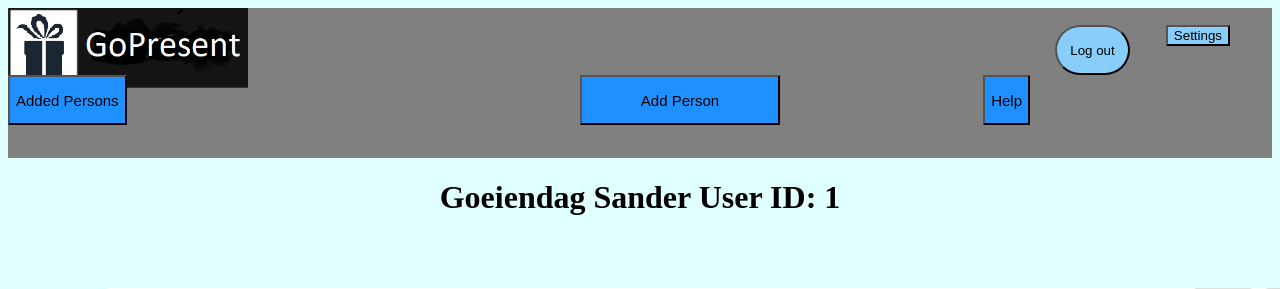
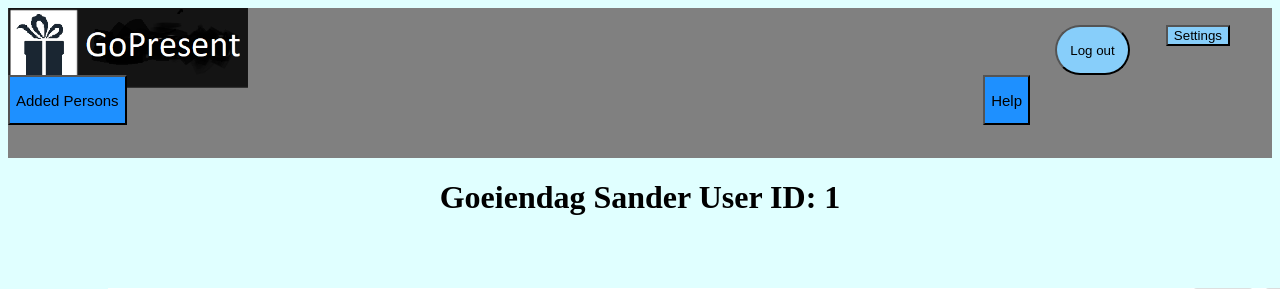
Before and after one commit to Micha221/InspirationLAB, a PHP site: page / in a window 1280 px wide; the page is wider, and only the part inside the window is pictured. Shown: the top 289 px of that part. Run offline with PHP 8.4, Linux system fonts and the light colour scheme; a user stored in the database is signed in; data comes from the database, SQL or seed files in the repository; data that the repository does not hold is empty.

Commit message:
Update index.php

```diff
--- a/index.php
+++ b/index.php
@@ -28,8 +28,7 @@
             <!-- <button class="button" id="OverzichtButton" onclick="window.location.href='Overzicht.php'">Overzicht</button> -->
             <button class="button" id="HelpButton"onclick="window.location.href='help.php'">Help</button>
             <button class="adminButton" id="adminButton" onclick="window.location.href='admin.php'">Admin</button>
-            <button class="button" id="AddEventButton" onclick=openForm()>Add Event</button>
-            <button class="button" id="AddPersonButton"onclick="window.location.href='AddPerson.php'">Add Person</button>
+            <button class="button" id="AddEventButton"onclick=openForm()>Add Event</button>
             <button class="button" id="ListAddedPersons" onclick="window.location.href='ListAddedPersons.php'">Added Persons</button>
             <button id="InstellingenButton" onclick="window.location.href='settings.php'">Settings</button>
             <button id="logoutButton" onclick="window.location.href='logout.php'">Log out</button>
```
